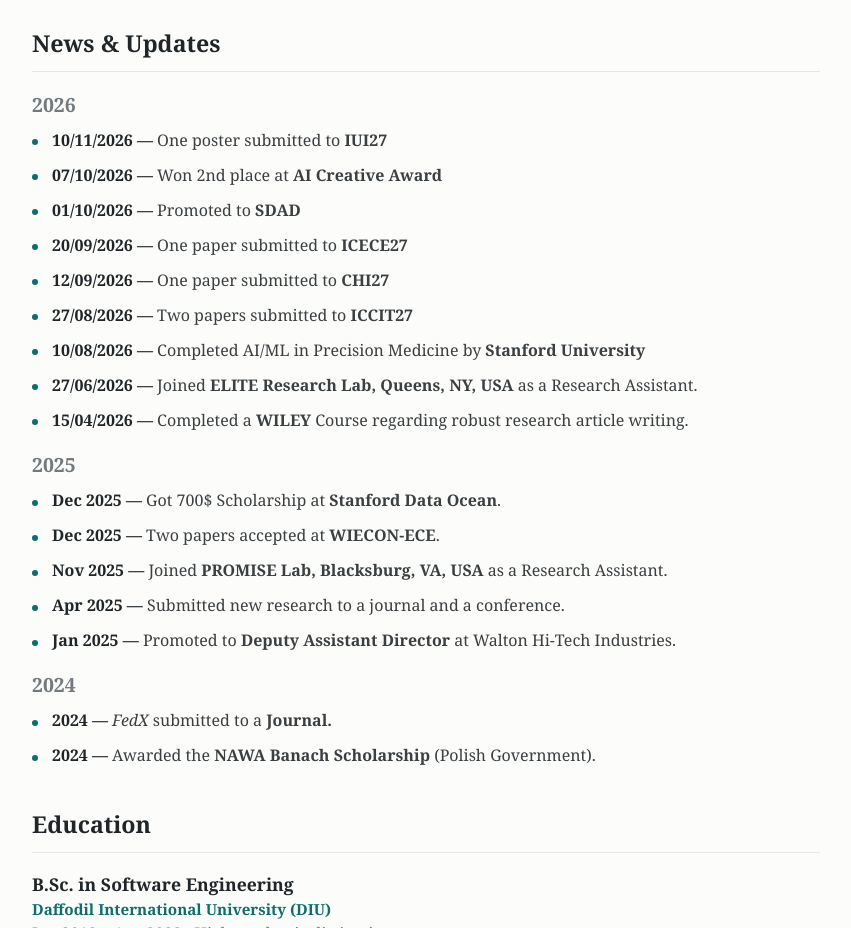
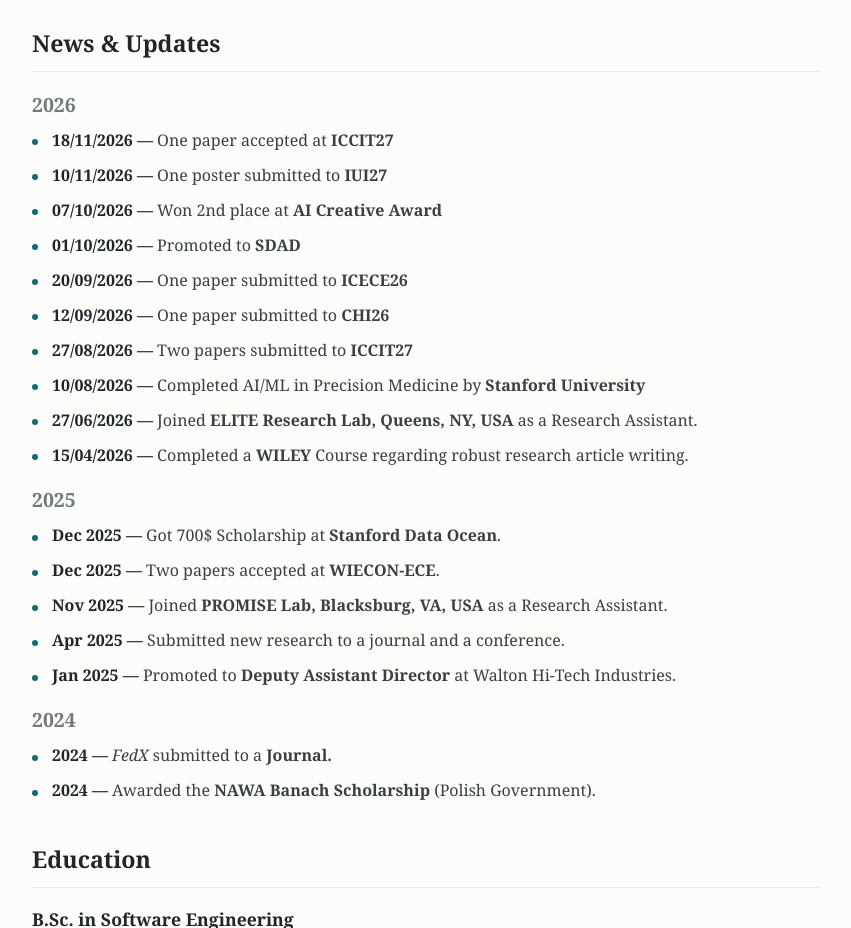
Before and after one commit to alamint349/alamint349.github.io, a plain HTML site: page index.html in a window 1280 px wide. Shown: the part 1080-2008 px from the top of the page, without its empty margins (214-1065 px from the left). Drawn offline with Linux system fonts and the light colour scheme; a web font is replaced by a local one.

Commit message:
add news

```diff
--- a/index.html
+++ b/index.html
@@ -623,11 +623,12 @@
     <h2>News &amp; Updates</h2>
     <div class="year-tag">2026</div>
     <ul class="clean news">
+      <li><span class="date">18/11/2026 —</span> One paper accepted at <strong>ICCIT27</strong></li>
       <li><span class="date">10/11/2026 —</span> One poster submitted to <strong>IUI27</strong></li>
       <li><span class="date">07/10/2026 —</span> Won 2nd place at <strong>AI Creative Award</strong></li>
       <li><span class="date">01/10/2026 —</span> Promoted to <strong>SDAD</strong></li>
-      <li><span class="date">20/09/2026 —</span> One paper submitted to <strong>ICECE27</strong></li>
-      <li><span class="date">12/09/2026 —</span> One paper submitted to <strong>CHI27</strong></li>
+      <li><span class="date">20/09/2026 —</span> One paper submitted to <strong>ICECE26</strong></li>
+      <li><span class="date">12/09/2026 —</span> One paper submitted to <strong>CHI26</strong></li>
       <li><span class="date">27/08/2026 —</span> Two papers submitted to <strong>ICCIT27</strong></li>
       <li><span class="date">10/08/2026 —</span> Completed AI/ML in Precision Medicine by <strong>Stanford University</strong></li>
       <li><span class="date">27/06/2026 —</span> Joined <strong>ELITE Research Lab, Queens, NY, USA</strong> as a Research Assistant.</li>
```
